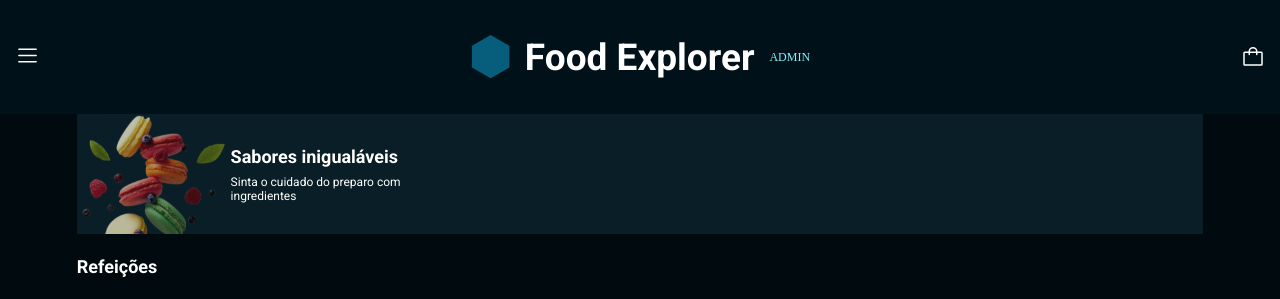
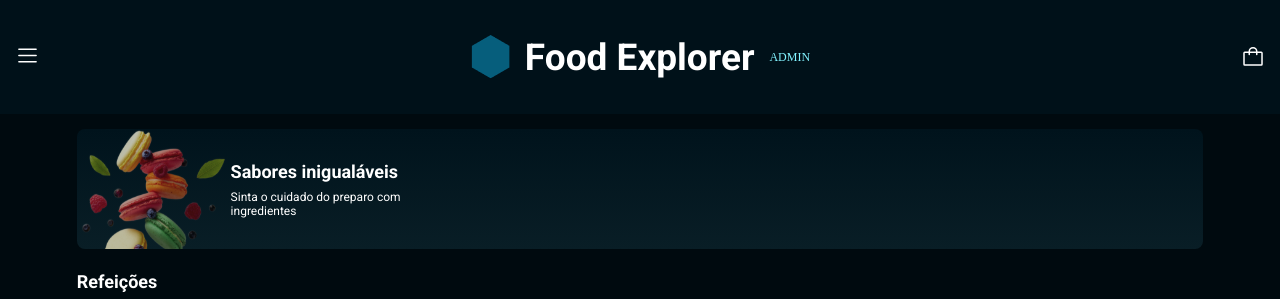
Before and after one commit to Guilhermecarvalho11/cardapio_frontend, a React (Vite) app: page / in a window 1280 px wide. Shown: the top 299 px of the page. Built offline with nearby package versions, Linux system fonts and the light colour scheme; no server answers; sample sign-in values are in the browser's storage.

Commit message:
adjusting layout banner

```diff
--- a/src/pages/Home/styles.js
+++ b/src/pages/Home/styles.js
@@ -4,7 +4,7 @@ export const Container = styled.div`
   display: flex;
   flex-direction: column;
   width: 88%;
-  margin: 0 auto;
+  margin: 15px auto 0;
   min-height: 100vh;
 `;
 export const Title = styled.h2`
@@ -16,9 +16,10 @@ export const Title = styled.h2`
 
 export const Banner = styled.div`
   display: flex;
-  background-color: ${({ theme }) => theme.COLORS.BACKGROUND_LINEAR};
+  background-image: linear-gradient(180deg, #00131c, #091e26);
   width: 100%;
   height: 120px;
+  border-radius: 8px;
 
   .titleBanner {
     display: flex;
--- a/src/styles/theme.js
+++ b/src/styles/theme.js
@@ -9,6 +9,5 @@ export default {
     BACKGROUND_TOMATO: "#750310",
     LIGHT_400: "#C4C4CC",
     LIGHT_500: "#7C7C8A",
-    BACKGROUND_LINEAR: "#091E26",
   },
 };
```
